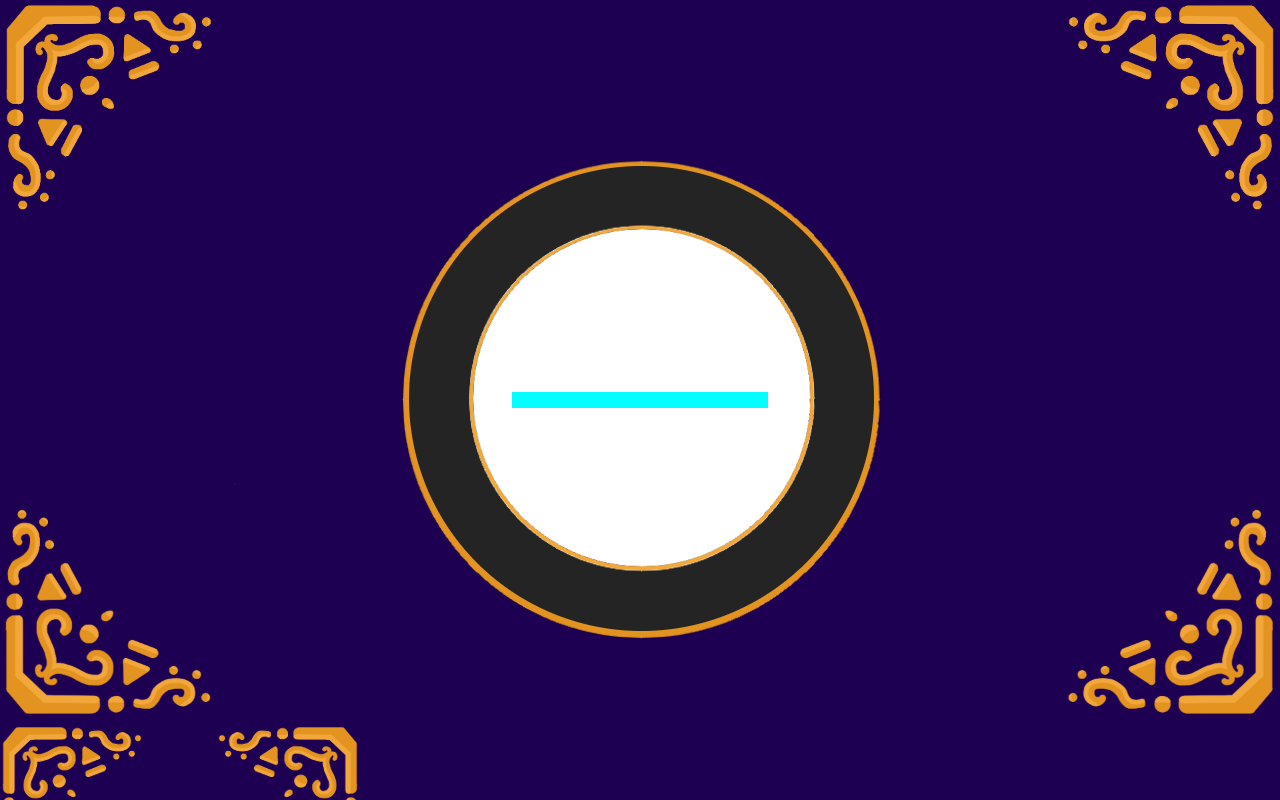
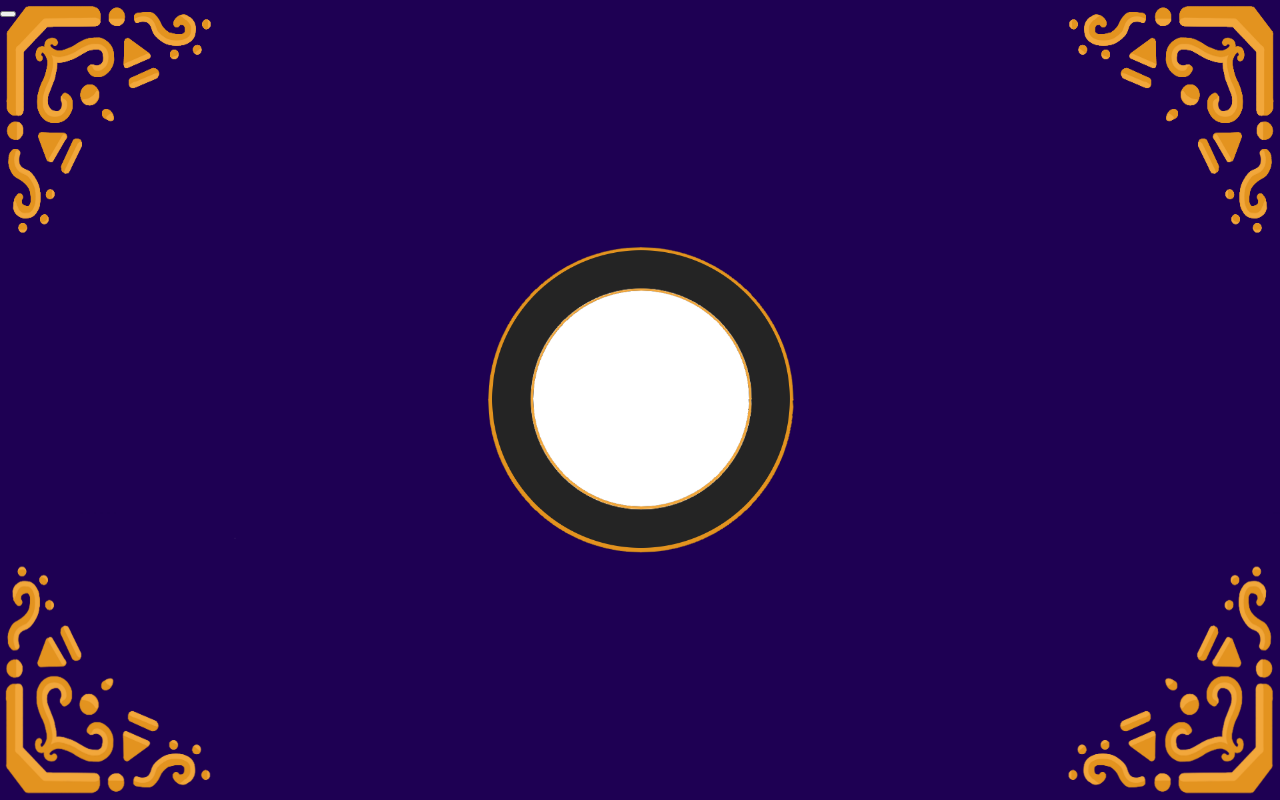
Before and after one commit to g33ya/MagicBall, a plain HTML site: page index.html in a window 1280 px wide. Drawn offline with Linux system fonts and the light colour scheme.

Commit message:
shakeshake

```diff
--- a/index.html
+++ b/index.html
@@ -13,12 +13,14 @@
 
   </head>
   <body>
+
+    <div class="overlay">
+        <img class = "overlayimage" src="backgroundoverlay.png" alt="overlay">
+    </div>
     <!-- Wrapper class adjusting overlay for both computer/mobile sizes -->
 
     <div class="wrapper">
-        <div class="overlay">
-            <img class = "overlayimage" src="backgroundoverlay.png" alt="overlay">
-        </div>
+
 
         <div class="mobileoverlay">
             <img class = "mobileoverlayimage" src="mobileoverlay.png" alt="mobileoverlay">
@@ -27,11 +29,11 @@
         <!-- 8-Ball Image -->
         <div class= "balldiv">
             <button class="ballbutton">
-                <img class="ball" src="8ballimage.png" alt="8ball">
+                <img class="ball" id="ballAni" src="8ballimage.png" alt="8ball">
             </button>
         </div>
 
-        <div class="text">
+        <div class="text" id="textBox">
             <p class="answer"></p>
         </div>
 
--- a/script.js
+++ b/script.js
@@ -1,14 +1,30 @@
 // All possible 8ball answers
-let answers = ["It is certain.", "It is decidedly so.", "Without a doubt.", "Yes definitely.", "You may rely on it.",
-"As I see it, yes.", "Most likely.", "Outlook good.", "Yes.", "Signs point to yes.", "Ask again later.", "Better not tell you now.",
-"Concentrate and ask again.", "Don't count on it.", "My reply is no.", "My sources say no.", "Outlook not so good.", "Very doubtful."]
+let answers = ["IT IS CERTAIN.", "IT IS DECIDEDLY SO.", "WITHOUT A DOUBT.", "YES DEFINITELY.", "YOU MAY RELY ON IT.",
+"AS I SEE IT, YES.", "MOST LIKELY.", "OUTLOOK GOOD.", "YES.", "SIGNS POINT TO YES.", "ASK AGAIN LATER.", "BETTER NOT TELL YOU NOW.",
+"CONCENTRATE AND ASK AGAIN.", "DON'T COUNT ON IT.", "MY REPLY IS NO.", "MY SOURCES SAY NO.", "OUTLOOK NOT SO GOOD.",
+ "VERY DOUBTFUL."]
 
 function givenAnswer() {
     let response = answers[Math.floor(Math.random() * 17)];
     let answer = document.querySelector(".answer");
     answer.textContent = response;
     console.log(response);
+    reset_animation_text();
+    reset_animation_ball()
 }
 
 document.querySelector('.ballbutton').addEventListener('click', givenAnswer);
 document.querySelector('.text').addEventListener('click', givenAnswer);
+
+function reset_animation_text() {
+    var el = document.getElementById('textBox');
+    el.style.animation = 'none';
+    el.offsetHeight; /* trigger reflow */
+    el.style.animation = null;
+  }
+  function reset_animation_ball() {
+    var el = document.getElementById('ballAni');
+    el.style.animation = 'none';
+    el.offsetHeight; /* trigger reflow */
+    el.style.animation = null;
+  }
--- a/style.css
+++ b/style.css
@@ -1,43 +1,46 @@
-html, body {
-    width:50vw;
-    height: 50vh;
+body {
+    display: flex;
+    width: 100vw;
+    height: 100vh;
+    font-family: 'Comfortaa', cursive;
+    overflow-x: hidden;
+    overflow-x: hidden;
+    margin:0 auto;
     background-color: rgb(30,0,83)
 }
 
-@media (orientation: portrait) {
-
-    body {
-        background-color: rgb(30,0,83);
+    .wrapper .mobileoverlay {
+        display:none;
     }
 
     .wrapper {
-        width: 100%;
-        height: 100%;
+        width: 100vw;
+        height: 100vh;
         position: fixed;
         left: 50%;
         transform: translate(-50%, -50%);
         top: 50%;
     }
-    .wrapper .mobileoverlay .mobileoverlayimage{
+    .overlay .overlayimage{
+        position:fixed;
         width: 100%;
         height: 100%;
-        left: 50%
+        left: 50%;
+        top: 50%;
+        transform: translate(-50%, -50%);
     }
 
-    .wrapper .overlay .overlayimage{
-        display:none;
-        width: 100%;
-        height: 100%;
-        left: 50%
-    }
 
     .wrapper .balldiv .ball{
         position: fixed;
         left: 50%;
         transform: translate(-50%, -50%);
         top: 50%;
-        width: 80%;
+        width: 25vw;
+        min-width: 300px;
         height: auto;
+        animation: shake 0.5s;
+        animation-iteration-count: 3;
     }
 
     .wrapper .text {
@@ -46,64 +49,34 @@ html, body {
         transform: translate(-50%, -50%);
         top: 50%;
         text-align: center;
-        width: 40%;
+        width: 15vw;
         height: auto;
         z-index: 3;
-
-
-    }
-
-    .wrapper .text .answer {
-        color: rgb(194, 87, 87);
-        opacity: 0;
-        font-size: 1.4rem;
-        z-index: 4;
-        animation: fadeIn ease 5s;
-        font-family: 'Comfortaa', cursive;
+        font-size: 2vw;
+        animation:1s ease 2s normal forwards 1 fadein;
+        -webkit-animation:1s ease 2s normal forwards 1 fadein;
+        opacity:0;
     }
 
 
+        @keyframes fadein{from{opacity:0}
+        to{opacity:1}
+        }
 
-}
+        @-webkit-keyframes fadein{from{opacity:0}
+        to{opacity:1}
+        }
 
-
-@media (orientation: landscape) {
-
-    body {
-        background-color: rgb(30,0,83)
-    }
-
-    .wrapper {
-        width: 100%;
-        height: 100%;
-        position: fixed;
-        left: 50%;
-        transform: translate(-50%, -50%);
-        top: 50%;
-    }
-    .wrapper .overlay .overlayimage{
-        width: 100%;
-        height: 100%;
-        left: 50%
-    }
-
-    .wrapper .balldiv .ball{
-        position: fixed;
-        left: 50%;
-        transform: translate(-50%, -50%);
-        top: 50%;
-    }
-
-    .wrapper .text {
-        position: fixed;
-        left: 50%;
-        transform: translate(-50%, -50%);
-        top: 50%;
-        text-align: center;
-        width: 20%;
-        height: auto;
-        background-color:aqua;
-        z-index: 3;
-}
-
-}
+        @keyframes shake {
+            0% { transform: translate(-50%, -50%) rotate(0deg); }
+            10% { transform: translate(-50%, -50%) rotate(-1deg); }
+            20% { transform: translate(-52%, -49%) rotate(1deg); }
+            30% { transform: translate(-52%, -51%) rotate(0deg); }
+            40% { transform: translate(-50%, -50%) rotate(1deg); }
+            50% { transform: translate(-50%, -51%) rotate(-1deg); }
+            60% { transform: translate(-52%, -50%) rotate(0deg); }
+            70% { transform: translate(-52%, -50%) rotate(-1deg); }
+            80% { transform: translate(-50%, -50%) rotate(1deg); }
+            90% { transform: translate(-50%, -51%) rotate(0deg); }
+            100% { transform: translate(-50%, -51%) rotate(-1deg); }
+          }
```
